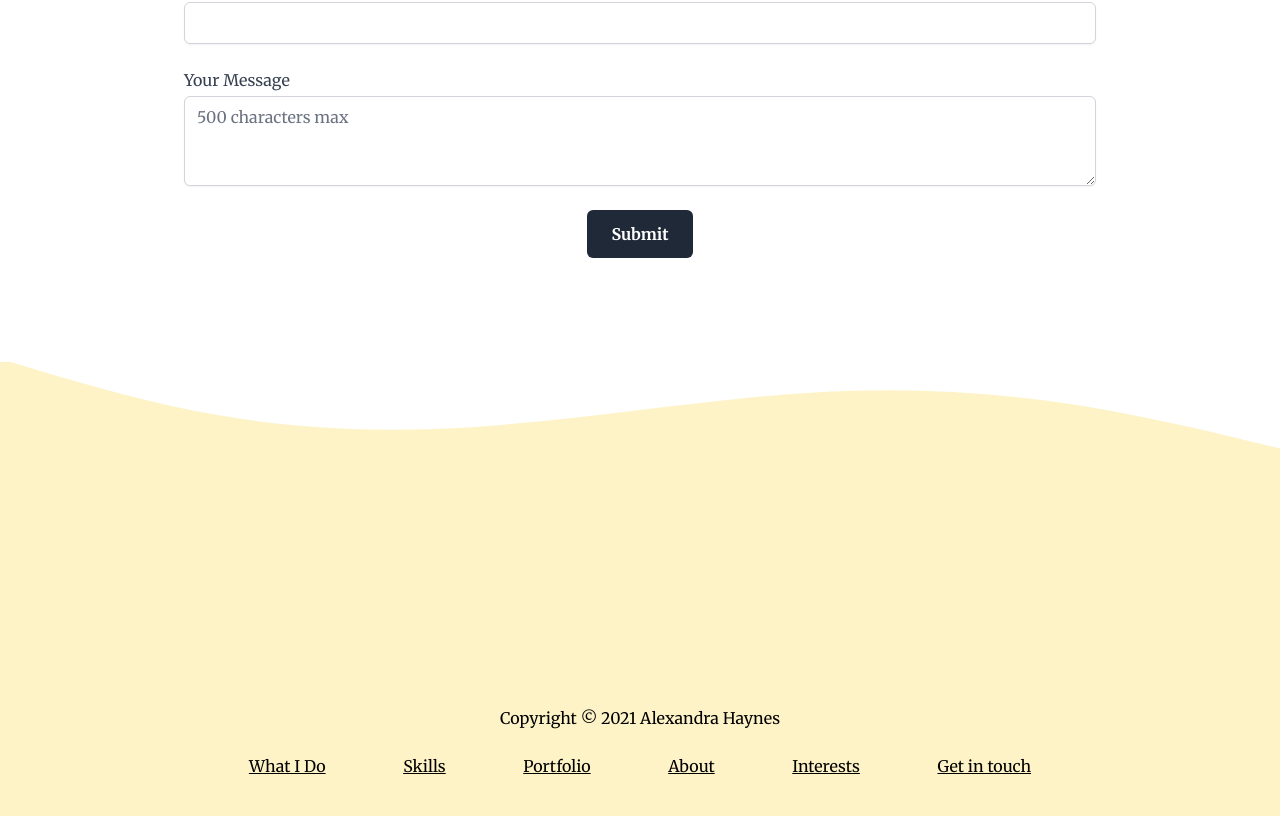
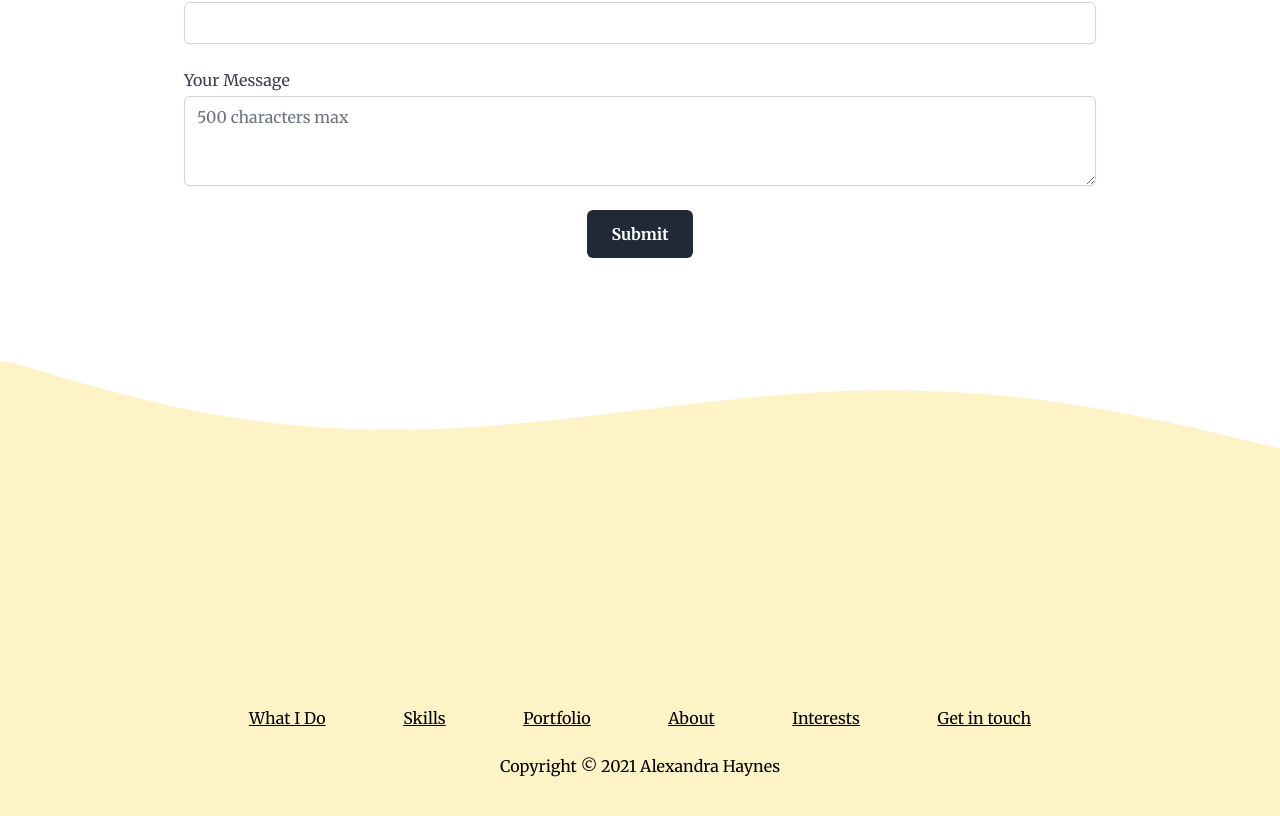
Before and after one commit to alexdhaynes/lexhaynes.com, a Next.js app: page / in a window 1280 px wide. Shown: the part 8238-9054 px from the top of the page. Built offline with nearby package versions, Linux system fonts and the light colour scheme.

Commit message:
footer heirarchy

```diff
--- a/src/components/Footer.js
+++ b/src/components/Footer.js
@@ -8,10 +8,8 @@ const Footer = () => {
     return (
         <footer className="footer py-6 bg-yellow-100" id="skills">
             <div className="container w-11/12 mx-auto mb-10">
-                <div className="flex align-center justify-center">
-                    <p>Copyright &copy; {currentYear} Alexandra Haynes</p>
-                </div>
-                <div className="mx-auto flex flex-wrap w-full justify-center md:justify-between md:w-2/3 mt-6">
+
+                <div className="mx-auto flex flex-wrap w-full justify-center md:justify-between md:w-2/3 ">
                 {
                     navData.map((item, i) => (
                         <Link key={`footerNav-${i}`}  href={item.href} title={item.displayName}>
@@ -23,6 +21,10 @@ const Footer = () => {
                 }
                 </div>
 
+                <div className="flex align-center justify-center mt-6">
+                    <p>Copyright &copy; {currentYear} Alexandra Haynes</p>
+                </div>
+
             </div>
 
       </footer>
```
